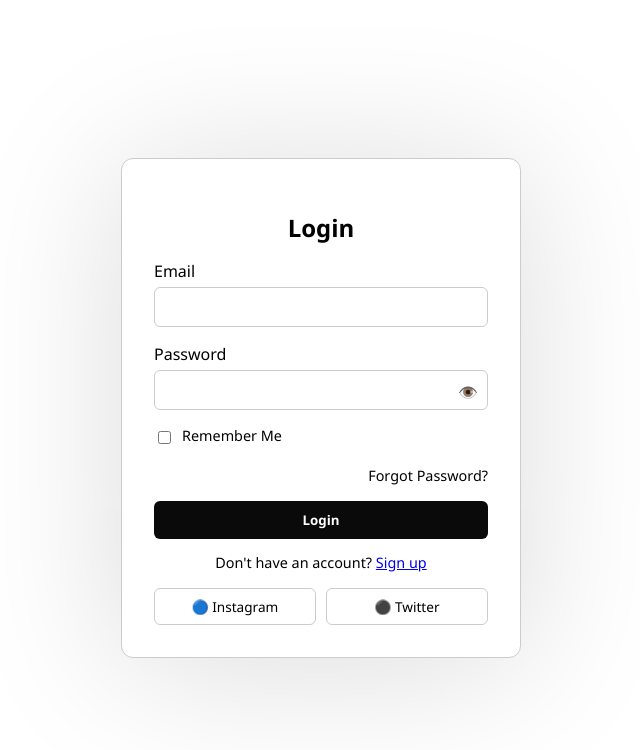
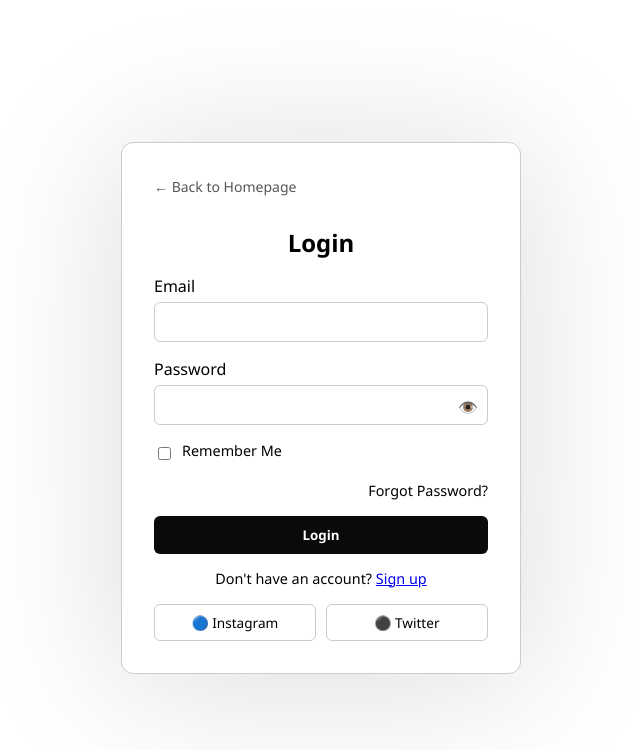
Before and after one commit to Vigna200/Creators-Space, a plain HTML site: page login.html in a window 1280 px wide. Shown: the whole page, without its empty margins (319-959 px from the left). Drawn offline with Linux system fonts and the light colour scheme.

Commit message:
Added the Back to Homepage button in the login and signup page

```diff
--- a/login.html
+++ b/login.html
@@ -130,6 +130,9 @@
 </head>
 <body>
   <div class="container">
+        <a href="index.html" style="display: inline-block; margin-bottom: 10px; font-size: 14px; color: #555; text-decoration: none;">
+      ← Back to Homepage
+    </a>
     <h2>Login</h2>
     <form id="Login-form">
       <div class="form-group">
```
Also changed, not shown: signup.html (+3 -0 lines).
